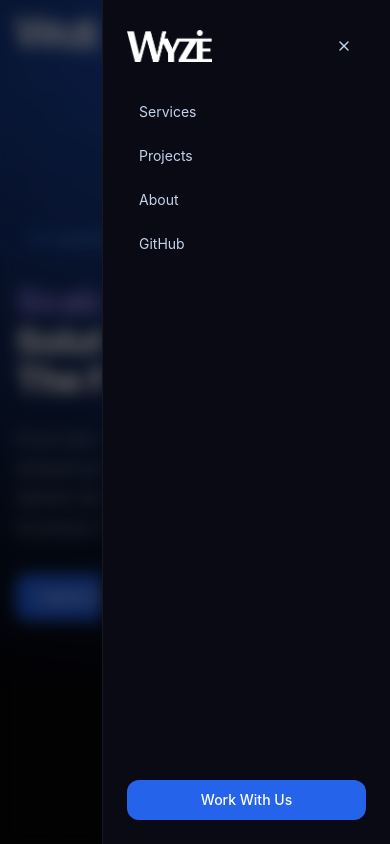
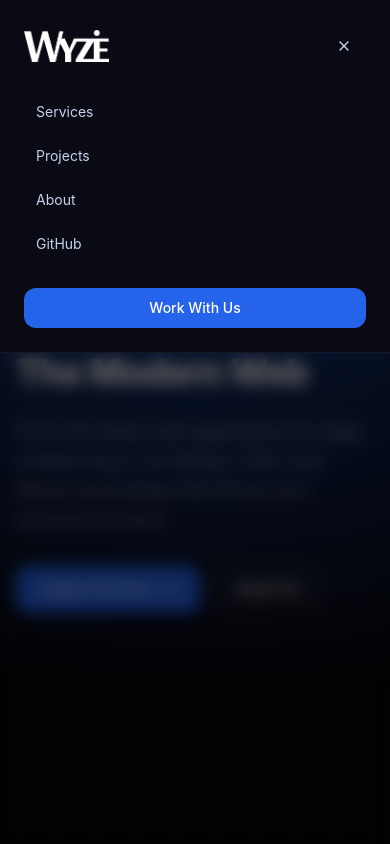
Before and after one commit to wyziedevs/wyzie, a Next.js app: page / in a window 390 px wide. Both pictures are taken after a click on the button 352 px from the left and 32 px from the top of the page. Shown: the top 844 px of the page. Built offline with nearby package versions, Linux system fonts and the light colour scheme.

Commit message:
fix mobile nav

```diff
--- a/src/components/Hero.tsx
+++ b/src/components/Hero.tsx
@@ -20,7 +20,7 @@ export function Hero() {
 
   return (
     <section className="relative min-h-screen flex items-center overflow-hidden hero-grid">
-      <div className="relative mx-auto max-w-6xl px-4 sm:px-6 lg:px-8 pt-20 pb-20 w-full">
+      <div className="relative mx-auto max-w-6xl px-4 sm:px-6 lg:px-8 pt-16 lg:pt-20 pb-20 w-full">
         <div className="grid gap-12 lg:gap-16 items-center max-w-2xl">
           <div>
             <motion.div
--- a/src/components/Navigation.tsx
+++ b/src/components/Navigation.tsx
@@ -5,9 +5,8 @@ import Image from "next/image";
 import Link from "next/link";
 import * as Dialog from "@radix-ui/react-dialog";
 import { Menu, X } from "lucide-react";
-import { useReducedMotion } from "framer-motion";
+import { motion, AnimatePresence, useReducedMotion } from "framer-motion";
 import { cn } from "@/lib/utils";
-import { motion } from "@/components/Motion";
 
 const navLinks = [
   { label: "Services", href: "/#services" },
@@ -81,9 +80,30 @@ export function Navigation() {
                 <Menu className="w-5 h-5" />
               </button>
             </Dialog.Trigger>
-            <Dialog.Portal>
-              <Dialog.Overlay className="fixed inset-0 bg-black/60 backdrop-blur-sm z-50 data-[state=open]:animate-in data-[state=closed]:animate-out data-[state=closed]:fade-out-0 data-[state=open]:fade-in-0" />
-              <Dialog.Content className="fixed top-0 right-0 h-full w-[min(18rem,85vw)] bg-bg-surface border-l border-border-subtle z-50 flex flex-col p-6 data-[state=open]:animate-in data-[state=closed]:animate-out data-[state=closed]:slide-out-to-right data-[state=open]:slide-in-from-right duration-300">
+            <AnimatePresence>
+              {open && (
+                <Dialog.Portal forceMount>
+                  <Dialog.Overlay asChild forceMount>
+                    <motion.div
+                      className="fixed inset-0 bg-black/60 backdrop-blur-sm z-50"
+                      initial={shouldReduce ? false : { opacity: 0 }}
+                      animate={{ opacity: 1 }}
+                      exit={{ opacity: 0 }}
+                      transition={{ duration: 0.25, ease: [0.22, 1, 0.36, 1] }}
+                    />
+                  </Dialog.Overlay>
+                  <Dialog.Content asChild forceMount>
+                    <motion.div
+                      className="fixed top-0 inset-x-0 z-50 flex flex-col p-6 bg-bg-surface border-b border-border-subtle"
+                      initial={shouldReduce ? false : { y: "-100%", opacity: 0.5 }}
+                      animate={{ y: 0, opacity: 1 }}
+                      exit={{ y: "-100%", opacity: 0 }}
+                      transition={{
+                        duration: 0.4,
+                        ease: [0.22, 1, 0.36, 1],
+                        exit: { duration: 0.3, ease: [0.22, 1, 0.36, 1] },
+                      }}
+                    >
                       <Dialog.Title className="sr-only">Navigation Menu</Dialog.Title>
                       <div className="flex items-center justify-between mb-6">
                         <Image
@@ -101,47 +121,60 @@ export function Navigation() {
                           </button>
                         </Dialog.Close>
                       </div>
-                <div className="flex flex-col gap-1">
-                  {navLinks.map((link, i) => (
-                    <Dialog.Close key={link.label} asChild>
-                      <motion.a
+                      <motion.div
+                        className="flex flex-col gap-1"
+                        initial={shouldReduce ? false : "hidden"}
+                        animate="visible"
+                        variants={{
+                          hidden: {},
+                          visible: { transition: { staggerChildren: 0.06, delayChildren: 0.15 } },
+                        }}
+                      >
+                        {navLinks.map((link) => (
+                          <motion.div
+                            key={link.label}
+                            variants={
+                              shouldReduce
+                                ? undefined
+                                : {
+                                    hidden: { opacity: 0, x: -16 },
+                                    visible: { opacity: 1, x: 0 },
+                                  }
+                            }
+                            transition={{ duration: 0.35, ease: [0.22, 1, 0.36, 1] }}
+                          >
+                            <Dialog.Close asChild>
+                              <a
                                 href={link.href}
-                        initial={shouldReduce ? false : { opacity: 0, x: 16 }}
-                        animate={
-                          shouldReduce ? undefined : { opacity: 1, x: 0 }
-                        }
-                        transition={{
-                          duration: 0.35,
-                          delay: 0.08 + i * 0.06,
-                          ease: [0.22, 1, 0.36, 1],
-                        }}
                                 target={link.external ? "_blank" : undefined}
                                 rel={link.external ? "noopener noreferrer" : undefined}
-                        className="px-3 py-2.5 text-sm text-text-nav hover:text-white hover:bg-white/[0.05] rounded-lg transition-colors duration-300"
+                                className="block px-3 py-2.5 text-sm text-text-nav hover:text-white hover:bg-white/[0.05] rounded-lg transition-colors duration-300"
                               >
                                 {link.label}
-                      </motion.a>
+                              </a>
                             </Dialog.Close>
+                          </motion.div>
                         ))}
-                </div>
-                <div className="mt-auto">
-                  <motion.a
+                      </motion.div>
+                      <motion.div
+                        className="mt-auto pt-6"
+                        initial={shouldReduce ? false : { opacity: 0, y: 8 }}
+                        animate={{ opacity: 1, y: 0 }}
+                        transition={{ duration: 0.4, delay: 0.3, ease: [0.22, 1, 0.36, 1] }}
+                      >
+                        <a
                           href="/contact"
-                    initial={shouldReduce ? false : { opacity: 0, y: 8 }}
-                    animate={shouldReduce ? undefined : { opacity: 1, y: 0 }}
-                    transition={{
-                      duration: 0.4,
-                      delay: 0.3,
-                      ease: [0.22, 1, 0.36, 1],
-                    }}
                           className="block w-full text-center px-4 py-2.5 text-sm font-medium bg-blue-brand hover:bg-blue-light text-white rounded-xl transition-all duration-300 active:translate-y-px"
                           onClick={() => setOpen(false)}
                         >
                           Work With Us
-                  </motion.a>
-                </div>
+                        </a>
+                      </motion.div>
+                    </motion.div>
                   </Dialog.Content>
                 </Dialog.Portal>
+              )}
+            </AnimatePresence>
           </Dialog.Root>
         </div>
       </nav>
```
Lines whose indentation alone changed are shown as unchanged.
